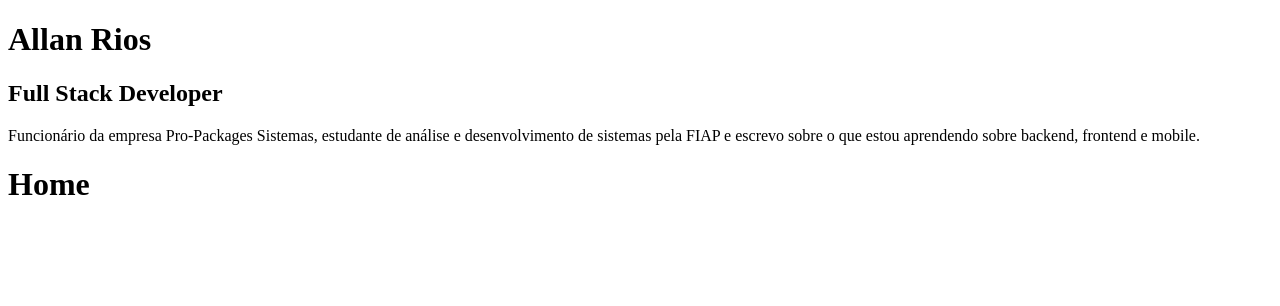
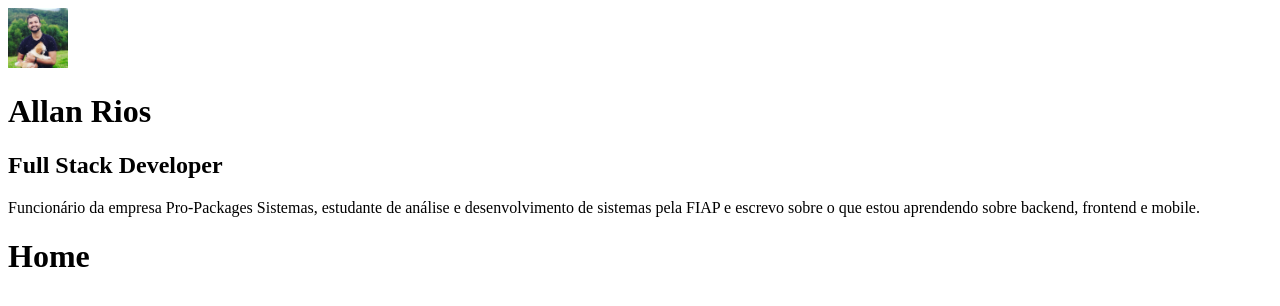
Before and after one commit to Ariosmaia/my-blog, a Gatsby site: page / in a window 1280 px wide. Built offline with nearby package versions, Linux system fonts and the light colour scheme; Gatsby itself is replaced by a stand-in of ours.

Commit message:
Imagens com Gatsby

```diff
--- /dev/null
+++ b/src/components/Avatar/index.js
@@ -0,0 +1,24 @@
+import React from 'react';
+import { useStaticQuery, graphql } from 'gatsby';
+import Img from 'gatsby-image';
+
+function Avatar() {
+
+	const { avatarImage } = useStaticQuery(
+		graphql`
+			query {
+				avatarImage: file(relativePath: { eq: "profile-photo.jpg"}) {
+					childImageSharp {
+						fixed(width: 60, height: 60) {
+							...GatsbyImageSharpFixed_tracedSVG
+						}
+					}
+				}
+			}
+		`
+	);
+
+	return <Img fixed={avatarImage.childImageSharp.fixed} />;
+}
+
+export default Avatar;
--- a/src/components/Profile/index.js
+++ b/src/components/Profile/index.js
@@ -1,5 +1,6 @@
 import React from 'react';
 import { useStaticQuery, graphql } from 'gatsby';
+import Avatar from './../Avatar';
 
 const Profile = () => {
 	const {
@@ -19,6 +20,7 @@
 	`)
 	return (
 		<div className="Profile-wrapper">
+			<Avatar></Avatar>
 			<h1>{title}</h1>
 			<h2>{position}</h2>
 			<p>{description}</p>
--- a/src/components/layout.js
+++ b/src/components/layout.js
@@ -1,6 +1,6 @@
 import React from "react"
 import PropTypes from "prop-types"
-import Profile from './Profile/index';
+import Profile from './Profile';
 
 const Layout = ({ children }) => {
 	return (
```
Also changed, not shown: src/images/profile-photo.jpg (added).
